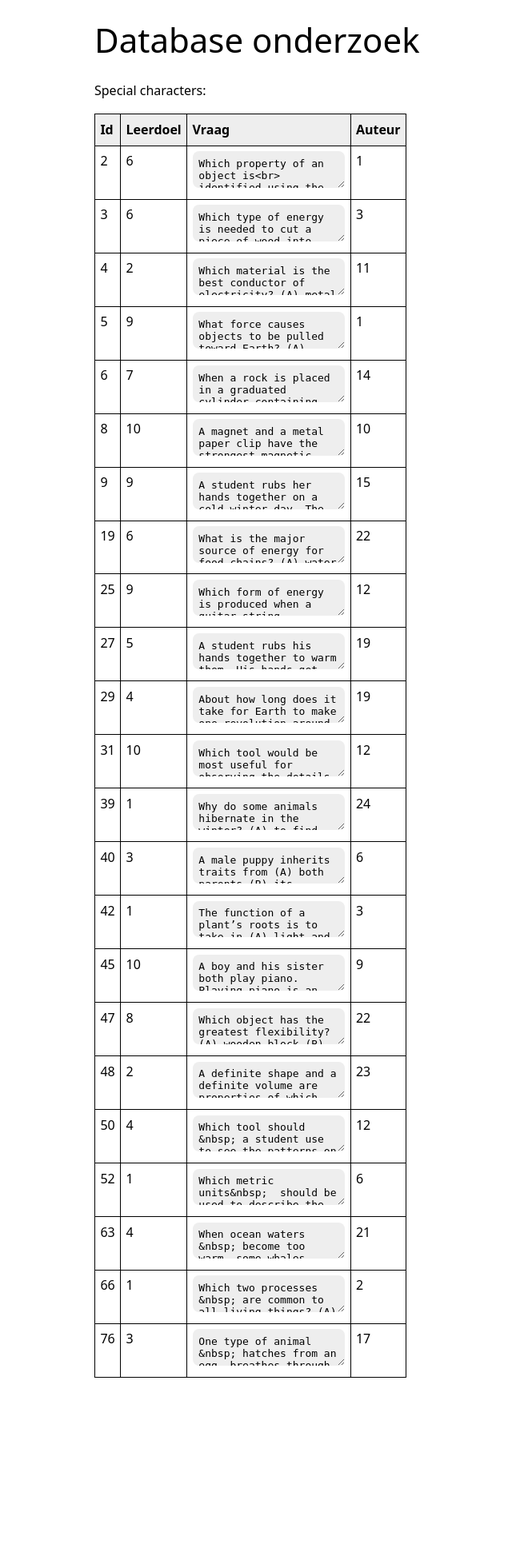
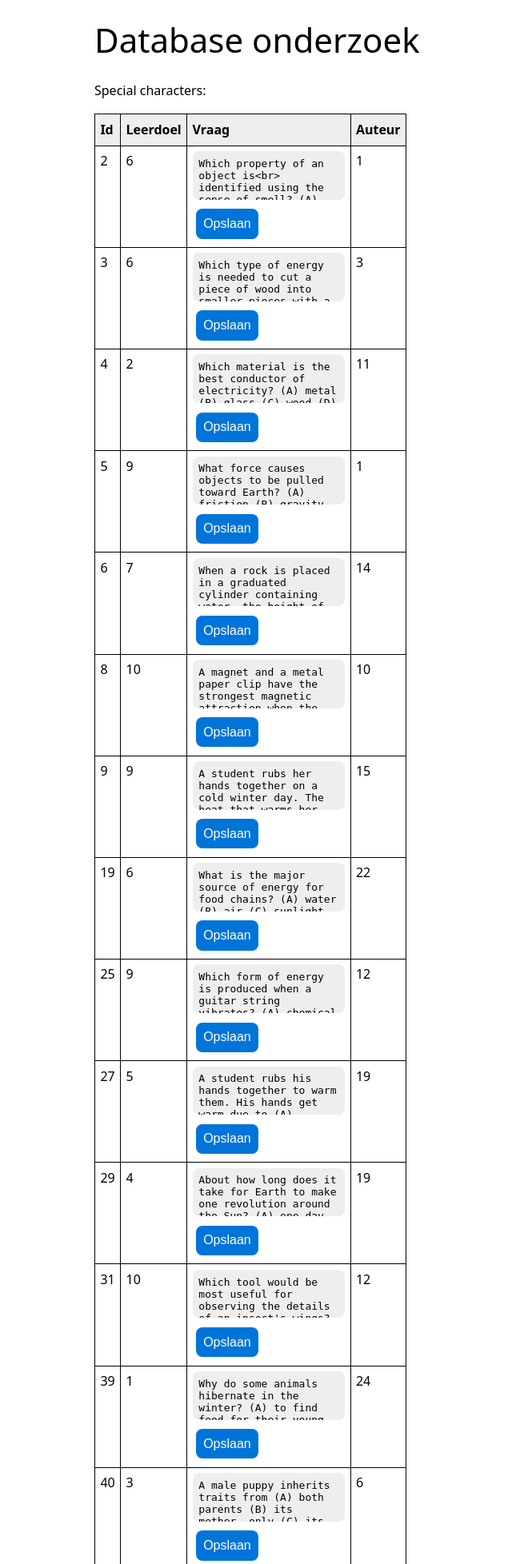
Before and after one commit to Maarten-DLVW/RAC22-SWDVT-1D_werkplaats-2-mvc-nohtyp, a Flask app: page /special_characters in a window 1280 px wide. Shown: the top 1956 px of the page at 80% size, without its empty margins (158-798 px from the left). Before the commit the page ends 1723 px from the top, so only its background shows below. Run offline with Flask 2, Linux system fonts and the light colour scheme; data comes from the database, SQL or seed files in the repository.

Commit message:
FEATURE: submit btn added and textarea resize disabled

```diff
--- a/templates/special_characters.html
+++ b/templates/special_characters.html
@@ -7,6 +7,11 @@
     <meta name="author" content="Rotterdam Academy"/>
     <meta name="viewport" content="width=device-width, initial-scale=1"/>
     <link rel="stylesheet" href="/static/basic.css" type="text/css">
+    <style>
+        textarea {
+            resize: none;
+        }
+    </style>
 </head>
 <body>
 <main>
@@ -26,7 +31,12 @@
         <tr>
             <td>{{ row.0 }}</td>
             <td>{{ row.1 }}</td>
-            <td><textarea>{{ row.2 }}</textarea></td>
+            <td>
+                <form action="/special_characters/edit" method="POST">
+                    <textarea rows="3">{{ row.2 }}</textarea><br />
+                    <input type="submit" value="Opslaan" />
+                </form>
+            </td>
             <td>{{ row.3 }}</td>
         </tr>
         {% endfor %}
```
